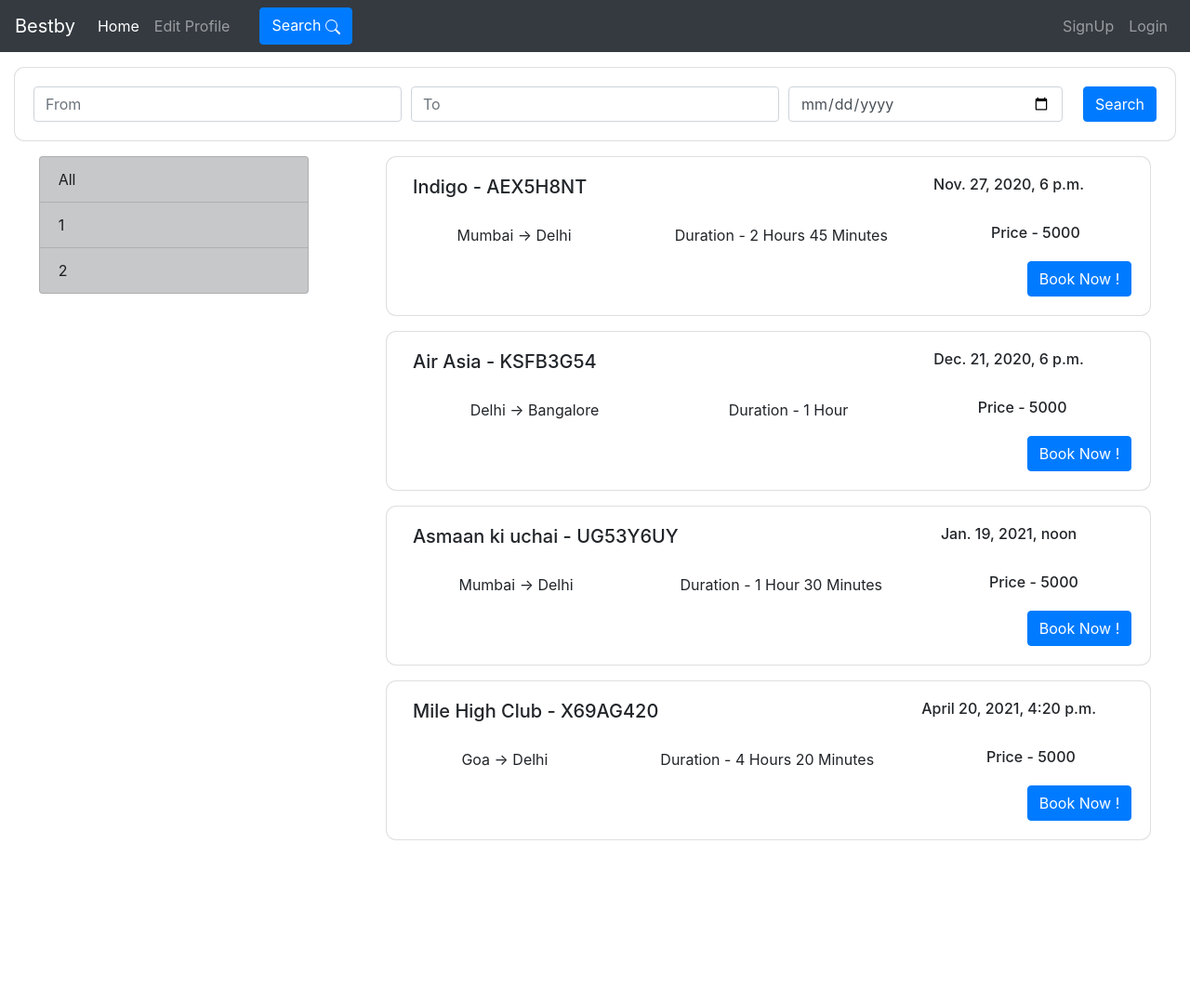
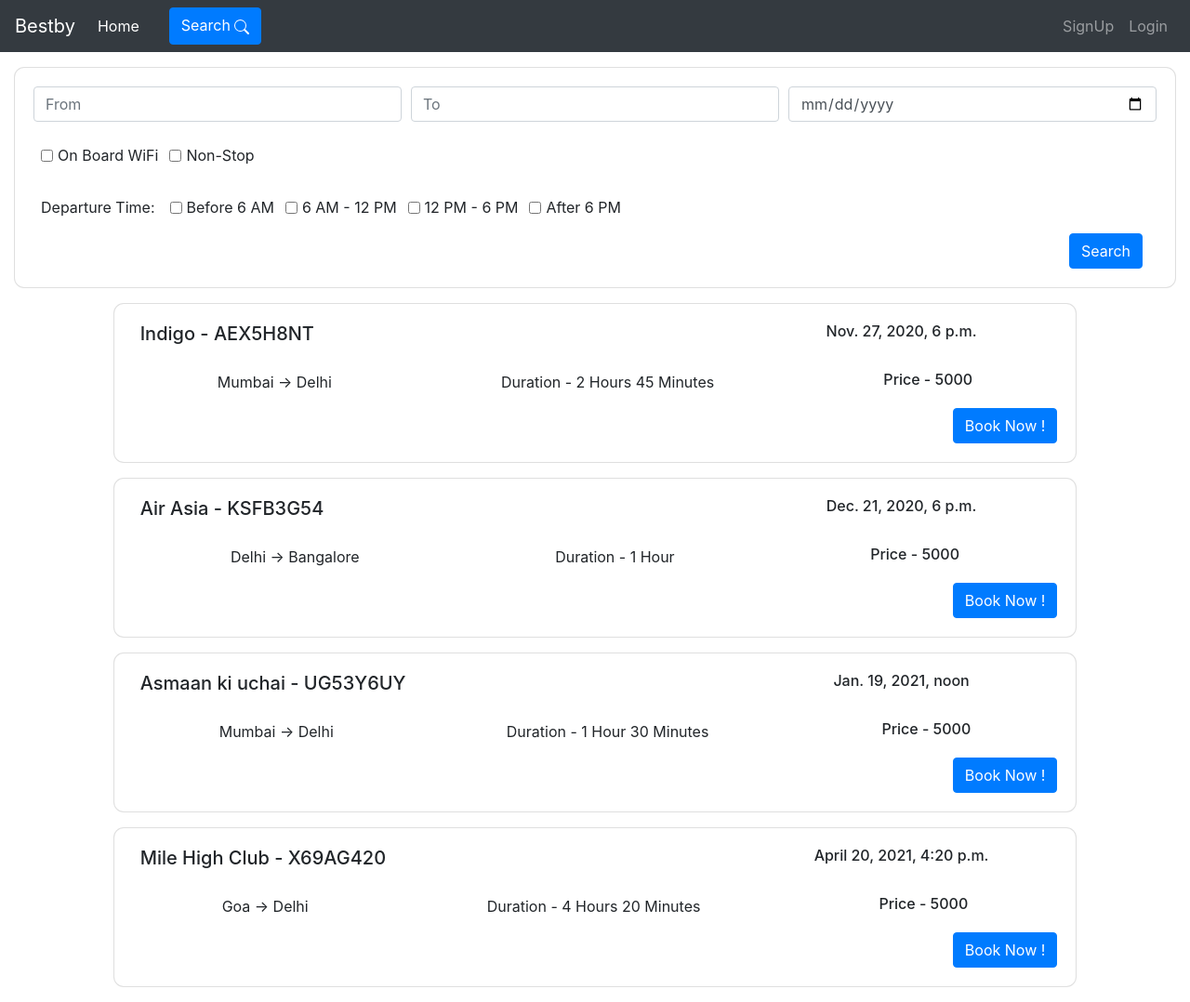
Before and after one commit to omi265/e_travel, a Django app: page /store/flights in a window 1280 px wide. Shown: the whole page at 93% size. Before the commit the page ends 904 px from the top, so only its background shows below. Run offline with Django 3.2, Linux system fonts and the light colour scheme; data comes from the database, SQL or seed files in the repository; parts of the project's set-up code (start-up, migrations or seed data) failed here and were passed over; some libraries are stand-ins or nearby versions.

Commit message:
edit profile working

```diff
--- a/store/admin.py
+++ b/store/admin.py
@@ -1,5 +1,5 @@
 from django.contrib import admin
-from django.contrib.auth.admin import UserAdmin
+#from django.contrib.auth.admin import UserAdmin
 from django.contrib.auth.models import User
 from .models import Customer, Airlines, Flights, Location, Hotel, Ticket
 # Register your models here.
@@ -11,7 +11,7 @@ admin.site.register(Location)
 admin.site.register(Hotel)
 admin.site.register(Ticket)
 
-
+"""
 class ProfileInline(admin.StackedInline):
     model = Customer
     can_delete = False
@@ -28,3 +28,4 @@ class CustomUserAdmin(UserAdmin):
 
 admin.site.unregister(User)
 admin.site.register(User, CustomUserAdmin)
+"""
--- a/store/apps.py
+++ b/store/apps.py
@@ -3,10 +3,6 @@ from django.utils.translation import ugettext_lazy as _
 
 class StoreConfig(AppConfig):
     name = 'store'
-"""
-    verbose_name = _('customers')
 
     def ready(self):
-        import store.Customers.signals
-
-"""
+        import store.signals
--- a/store/forms.py
+++ b/store/forms.py
@@ -4,7 +4,6 @@ from .models import Customer
 
 class Updateuserinfo(forms.ModelForm):
     email = forms.EmailField()
-
     class Meta:
         model=User
         fields=['username','email']
--- a/store/templates/account/signup.html
+++ b/store/templates/account/signup.html
@@ -9,7 +9,7 @@
 
 <p>{% blocktrans %}Already have an account? Then please <a href="{{ login_url }}">sign in</a>.{% endblocktrans %}</p>
 
-<form class="signup" id="signup_form" method="post" action="{% url 'account_signup' %}">
+<form class="signup" id="signup_form" method="post" action="/store/login/">
   {% csrf_token %}
   {{ form.as_p }}
   {% if redirect_field_value %}
--- a/store/templates/base.html
+++ b/store/templates/base.html
@@ -19,7 +19,6 @@
       <a class="navbar-brand" href="/store">Bestby</a>
       <div class="navbar-nav">
         <a class="nav-link active" href="/store">Home <span class="sr-only">(current)</span></a>
-        <a class="nav-link " href="/store/profile">Edit Profile</a>
         <a class="btn btn-primary ml-4" href="/store/search">
           Search
           <svg width="1em" height="1em" viewBox="0 0 16 16" class="bi bi-search" fill="currentColor" xmlns="http://www.w3.org/2000/svg">
@@ -33,18 +32,18 @@
       </button>
       <div class="collapse navbar-collapse" id="navbarNavAltMarkup">
         <div class="navbar-nav ml-auto">
-          {% if request.session.customer_id %}
-          <a class="nav-link disabled pl-5 pr-5" href="#" tabindex="-1" aria-disabled="true">Welcome {{request.session.customer_email}}</a>
+          {% if user.is_authenticated %}
+          <a class="nav-link disabled pl-5 pr-5" href="#" tabindex="-1" aria-disabled="true">Welcome {{user.username}}</a>
           <a class="nav-link " href="/store/cart">Cart</a>
           <span class="badge badge-info" style="height: fit-content;">{{request.session.cart|length}}</span>
           <a class="nav-link " href="/store/wishlist">Wishlist</a>
           <a class="nav-link " href="/store/order">Orders</a>
-          <a class="nav-link " href="/store/userProfile">User Profile</a>
+          <!--<a class="nav-link " href="/store/userProfile">User Profile</a>-->
           <a class="nav-link " href="/store/profile">Edit Profile</a>
-          <a class="nav-link " href="/store/logout">Logout</a>
+          <a class="nav-link " href="/accounts/logout">Logout</a>
           {% else %}
-          <a class="nav-link" href="/store/signup">SignUp</a>
-          <a class="nav-link" href="/store/login">Login</a>
+          <a class="nav-link" href="/accounts/signup">SignUp</a>
+          <a class="nav-link" href="/accounts/login">Login</a>
           {% endif %}
         </div>
       </div>
--- a/store/templates/store/flights.html
+++ b/store/templates/store/flights.html
@@ -8,14 +8,53 @@
                 {% csrf_token %}
                 <div class="form-row">
                     <div class="col-lg-4">
-                        <input type="text" name='from' class="form-control" value="{{fromloc}}" placeholder="From">
+                        {% if fromloc %}
+                        <input type="text" name='from' value="{{fromloc}}" class="form-control" placeholder="From">
+                        {% else %}
+                        <input type="text" name='from' class="form-control" placeholder="From">
+                        {% endif %}
                     </div>
                     <div class="col-lg-4">
-                        <input type="text" name='to' class="form-control" value="{{toloc}}" placeholder="To">
+                        {% if toloc %}
+                        <input type="text" name='to' value="{{toloc}}" class="form-control" placeholder="To">
+                        {% else %}
+                        <input type="text" name='to' class="form-control" placeholder="To">
+                        {% endif %}
                     </div>
-                    <div class="col-lg-3">
+                    <div class="col-lg-4">
                         <input type="date" name='date' value="{{tdate}}" class="form-control">
                     </div>
+                </div>
+                <div class="form-row mt-4 ml-2">
+                    <div class="form-check form-check-inline">
+                        <input class="form-check-input" type="checkbox" name='obw' value="True" id="inlineCheckbox1" value="option1">
+                        <label class="form-check-label" for="inlineCheckbox1">On Board WiFi</label>
+                      </div>
+                      <div class="form-check form-check-inline">
+                        <input class="form-check-input" type="checkbox" name='non_stop' value="True" id="inlineCheckbox3" value="option3">
+                        <label class="form-check-label" for="inlineCheckbox3">Non-Stop</label>
+                      </div>
+                </div>
+                <div class="form-row mt-3 ml-2">
+                    <p class="mt-3">Departure Time:</p>
+                    <div class="form-check form-check-inline ml-3">
+                        <input class="form-check-input" type="checkbox" name='early_morning' value="True" id="inlineCheckbox1" value="option1">
+                        <label class="form-check-label" for="inlineCheckbox1">Before 6 AM</label>
+                      </div>
+                      <div class="form-check form-check-inline">
+                        <input class="form-check-input" type="checkbox" name='morning' value="True" id="inlineCheckbox3" value="option3">
+                        <label class="form-check-label" for="inlineCheckbox3">6 AM - 12 PM</label>
+                      </div>
+                      <div class="form-check form-check-inline">
+                        <input class="form-check-input" type="checkbox" name='afternoon' value="True" id="inlineCheckbox3" value="option3">
+                        <label class="form-check-label" for="inlineCheckbox3">12 PM - 6 PM</label>
+                      </div>
+                      <div class="form-check form-check-inline">
+                        <input class="form-check-input" type="checkbox" name='night' value="True" id="inlineCheckbox3" value="option3">
+                        <label class="form-check-label" for="inlineCheckbox3">After 6 PM</label>
+                      </div>
+                </div>
+
                     <div class="col">
                         <input type="submit" value="Search" class="btn btn-primary float-right">
                     </div>
@@ -26,20 +65,7 @@
 </div>
 <div class="container-fluid mt-3">
     <div class="row">
-      <div class="col-lg-3 mx-auto">
-        <div class="list-group">
-          <a href="/store/flights" class="list-group-item list-group-item-action list-group-item-dark">All</a>
-          <a href="/store/flights" class="list-group-item list-group-item-action list-group-item-dark">1</a>
-          <a href="/store/flights" class="list-group-item list-group-item-action list-group-item-dark">2</a>
-          <!-- <form>
-            <div class="form-group">
-              <label for="formControlRange">Example Range input</label>
-              <input type="range" class="form-control-range" id="formControlRange">
-            </div>
-          </form> -->
-        </div>
-      </div>
-      <div class="col-lg-8 mx-auto">
+      <div class="col-lg-10 mx-auto">
           {% for flt in flights %}
         <div class="row mx-auto mb-3">
             <div class="card w-100 text-center">
@@ -51,7 +77,7 @@
                     <div class="row mx-auto mt-3">
                         <p class="card-text mx-auto">{{flt.fromdest}} -> {{flt.todest}}</p>
                         <p class="card-text mx-auto">Duration - {{flt.duration}}</p>
-                        <h6 class="card-text mx-auto">Price - {{flt.price}} </h6>
+                        <h6 class="card-text mx-auto">Price - {{flt.price_e}} </h6>
                     </div>
                     <button type="button" class="btn btn-primary float-right" data-toggle="modal" data-target="#{{flt.code}}">
                         Book Now !
--- a/store/urls.py
+++ b/store/urls.py
@@ -6,8 +6,10 @@ urlpatterns = [
     path('flights', views.AllFlights.as_view(), name='flights'),
     path('hotels', views.AllHotels.as_view(), name='hotels'),
     path('book', views.BookFlts.as_view(), name='book'),
+    path('history', views.history, name='history'),
+    # path('filter', views.Filter.as_view(), name='filter'),
     # path('signup', views.Signup.as_view(), name='signup'),
     path('login/', views.loginpage, name='login'),
-    path('profile/', views.profilepage.as_view(), name='profile'),
+    path('profile/', views.profilepage, name='profile'),
     # path('logout', views.logout, name='logout'),
 ]
--- a/store/views.py
+++ b/store/views.py
@@ -1,12 +1,15 @@
 from django.shortcuts import render, redirect
 from django.http import HttpResponse
-from .models import Flights, Hotel, Ticket, Customer
+from .models import Flights, Hotel, Ticket, Customer, create_or_update_user_profile
 from django.views import View
 from django.contrib.auth import authenticate, login, logout
 from django.contrib.auth.models import User
+import datetime
 from django.views.generic.edit import UpdateView
+from django.contrib.auth.decorators import login_required
+from django.http import HttpResponseRedirect
+from .forms import Updatecustomerinfo, Updateuserinfo
 
-#from django.contrib.auth.decorators import login_required
 
 def index(request):
     return render(request, 'store/home.html')
@@ -19,25 +22,92 @@ class AllFlights (View):
         fromloc = request.POST.get('from')
         toloc = request.POST.get('to')
         tdate = request.POST.get('date')
-        trange = request.POST.get('range')
-        print(trange)
-        frm_flts = Flights.objects.filter(fromdest__icontains = fromloc).order_by('time')
-        to_flts = Flights.objects.filter(todest__icontains = toloc).order_by('time')
-        print(to_flts)
+        print(tdate)
         if (tdate != ""):
-            dt_flts = Flights.objects.filter(time__range=[tdate, "2023-01-31"]).order_by('time')
+            tdate = datetime.datetime.strptime(tdate, "%Y-%m-%d")
+            date = tdate
         else:
-            dt_flts = Flights.get_all_flights().order_by('time')
-        search_flts = frm_flts & to_flts & dt_flts
+            date = datetime.date.today()
+        print(tdate)
+        wifi = request.POST.get('obw')
+        non_stop = request.POST.get('non_stop')
+        early_morning = request.POST.get('early_morning')
+        morning = request.POST.get('morning')
+        afternoon = request.POST.get('afternoon')
+        night = request.POST.get('night')
+        search_flts = Flights.get_all_flights().order_by('time')
+
+        if(wifi != None):
+            src_flts = Flights.objects.filter(obw__icontains = "Yes").order_by('time')
+        else:
+            src_flts = Flights.get_all_flights().order_by('time')
+
+        if(non_stop != None):
+            non_flts = Flights.objects.filter(no_stops__icontains = 0).order_by('time')
+        else:
+            non_flts = Flights.get_all_flights().order_by('time')
+
+        if(early_morning != None):
+            strt_time  = datetime.datetime.combine(date, datetime.time(0, 00))
+            end_time = datetime.datetime.combine(date, datetime.time(6, 00))
+            em_flts = Flights.objects.filter(time__range=[strt_time, end_time]).order_by('time')
+
+        else:
+            em_flts = Flights.get_all_flights().order_by('time')
+
+        if(morning != None):
+            strt_time  = datetime.datetime.combine(date, datetime.time(6, 00))
+            end_time = datetime.datetime.combine(date, datetime.time(12, 00))
+            m_flts = Flights.objects.filter(time__range=[strt_time, end_time]).order_by('time')
+        else:
+            m_flts = Flights.get_all_flights().order_by('time')
+
+        if(afternoon != None):
+            strt_time  = datetime.datetime.combine(date, datetime.time(12, 00))
+            end_time = datetime.datetime.combine(date, datetime.time(18, 00))
+            a_flts = Flights.objects.filter(time__range=[strt_time, end_time]).order_by('time')
+            print(a_flts)
+        else:
+            a_flts = Flights.get_all_flights().order_by('time')
+
+        if(night != None):
+            strt_time  = datetime.datetime.combine(date, datetime.time(18, 00))
+            end_time = datetime.datetime.combine(date, datetime.time(23, 59))
+            n_flts = Flights.objects.filter(time__range=[strt_time, end_time]).order_by('time')
+        else:
+            n_flts = Flights.get_all_flights().order_by('time')
+
+
+        if (fromloc != None or toloc != None or tdate != None):
+            frm_flts = Flights.objects.filter(fromdest__icontains = fromloc).order_by('time')
+            to_flts = Flights.objects.filter(todest__icontains = toloc).order_by('time')
+            print(to_flts)
+            if (tdate != ""):
+                dt_flts = Flights.objects.filter(time__range=[tdate, "2023-01-31"]).order_by('time')
+            else:
+                dt_flts = Flights.get_all_flights().order_by('time')
+            search_flts = frm_flts & to_flts & dt_flts
+        else:
+            fromloc = {}
+            toloc = {}
+        search_flts= search_flts & non_flts & src_flts & em_flts & m_flts & a_flts & n_flts
+        if (tdate != ""):
+            tdate = tdate.strftime("%Y-%m-%d")
         return render (request,'store/flights.html', {'flights': search_flts, 'fromloc': fromloc, 'toloc': toloc, 'tdate': tdate})
+
+# class Filter (View):
+#     def post (self,request):
+#         wifi = request.POST.get('obw')
+#         non_stop = request.POST.get('non_stop')
+#         print(wifi)
+#         print(non_stop)
 
 class BookFlts (View):
     def get (self,request):
         flt_code = request.GET.get('flight')
-        print(flt_code)
         flt_obj = Flights.objects.filter(code = flt_code)
-        print(flt_obj)
-        return render(request, 'store/book.html', {'flt': flt_code})
+        price = {}
+        return render(request, 'store/book.html', {'flt': flt_code, 'price': price})
 
     def post (self,request):
         flt_code = request.POST.get('flight')
@@ -50,8 +120,14 @@ class BookFlts (View):
         no_pass = request.POST.get('select')
         no_pass = int(no_pass)
         price = 0
+        type_flt = request.POST.get('type')
         for flt in flt_obj:
-            price = flt.price * no_pass
+            if (type_flt == "Economy"):
+                price = flt.price_e * no_pass
+            if (type_flt == "Business"):
+                price = flt.price_b * no_pass
+            if (type_flt == "First Class"):
+                price = flt.price_fc * no_pass
         for i in range (0,no_pass):
             passengers.append(i+1)
 
@@ -71,7 +147,7 @@ class BookFlts (View):
         name_5 = request.POST.get('name_5')
         age_5 = request.POST.get('age_5')
         gender_5 = request.POST.get('gender_5')
-        type_flt = request.POST.get('type')
+
 
         if(name_1):
             flt_code = request.POST.get('flight')
@@ -137,8 +213,10 @@ class BookFlts (View):
 
         return render(request, 'store/book.html', {'passengers': passengers, 'num_pass': no_pass, 'flt': flt_code, 'price': price})
 
-def ticket(request):
-    return render(request, 'store/ticket.html')
+def history(request):
+    cust_obj = Customer.objects.filter(id = 1)
+    tickets = Ticket.get_by_cust(cust_obj)
+    return render(request, 'store/history.html', {'tickets': tickets})
 
 # def bookFlts(request):
 #     return render(request, 'store/book.html')
@@ -177,7 +255,7 @@ def loginpage(request):
 
 def logoutpage(request):
     logout(request)
-
+"""
 class profilepage(UpdateView):
     def get(self , request):
         return render(request, 'store/profile.html')
@@ -199,21 +277,53 @@ class profilepage(UpdateView):
         customer.register()
 
         return redirect('/store/')
+"""
+"""
+#@login_required
+def profilepage(request):
+    if request.method == 'GET':
+        return render(request, 'store/profile.html')
+
+    elif request.method == 'POST':
+        postData=request.POST
+        name=postData.get('name')
+        phone=postData.get('phone')
+        email=postData.get('email')
+
+        value = {'name': name,'phone': phone, 'email': email}
+        current_user = request.user
+        customer = Customer(name=name, phone=phone, email=email)
+        print(request.user.username)
+        current_user.customer.name=name
+        current_user.customer.phone=phone
+        current_user.customer.email=email
+        print(customer.name)
+        customer.register()
+
+        return render(request, 'store/profile.html')
 
 """
-def profilepage(request):
-    context = {}
-    return render(request, 'store/profile.html', context)
-"""
-"""
+
 @login_required
 def profilepage(request):
-    userupdateform = Updateuserinfo()
-    customerupdateform = Updatecustomerinfo()
+    if request.method == 'POST':
+        userupdate = Updateuserinfo(request.POST, instance=request.user)
+        customerupdate = Updatecustomerinfo(request.POST, request.FILES, instance=request.user.customer)
 
-    context = {'customerupdateform': customerupdateform, 'userupdateform': userupdateform}
+        userupdate.save()
+        customerupdate.save()
+
+        return redirect('/store/profile/')
+
+    else:
+        userupdate = Updateuserinfo(instance=request.user)
+        customerupdate = Updatecustomerinfo(instance=request.user.customer)
+
+
+    context = {'customerupdate': customerupdate, 'userupdate': userupdate}
+
     return render(request, 'store/profile.html', context)
-"""
+
 
 
 """
```
Also changed, not shown: store/models.py (+15 -9 lines), store/signals.py (added, +14 -0 lines), store/templates/store/book.html (+5 -11 lines), store/templates/store/history.html (added, +47 -0 lines), store/templates/store/profile.html (+11 -5 lines), db.sqlite3, store/migrations/0012_auto_20201126_2110.py (added), store/migrations/0013_auto_20201127_1528.py (added), store/migrations/0014_auto_20201127_2340.py (added).
